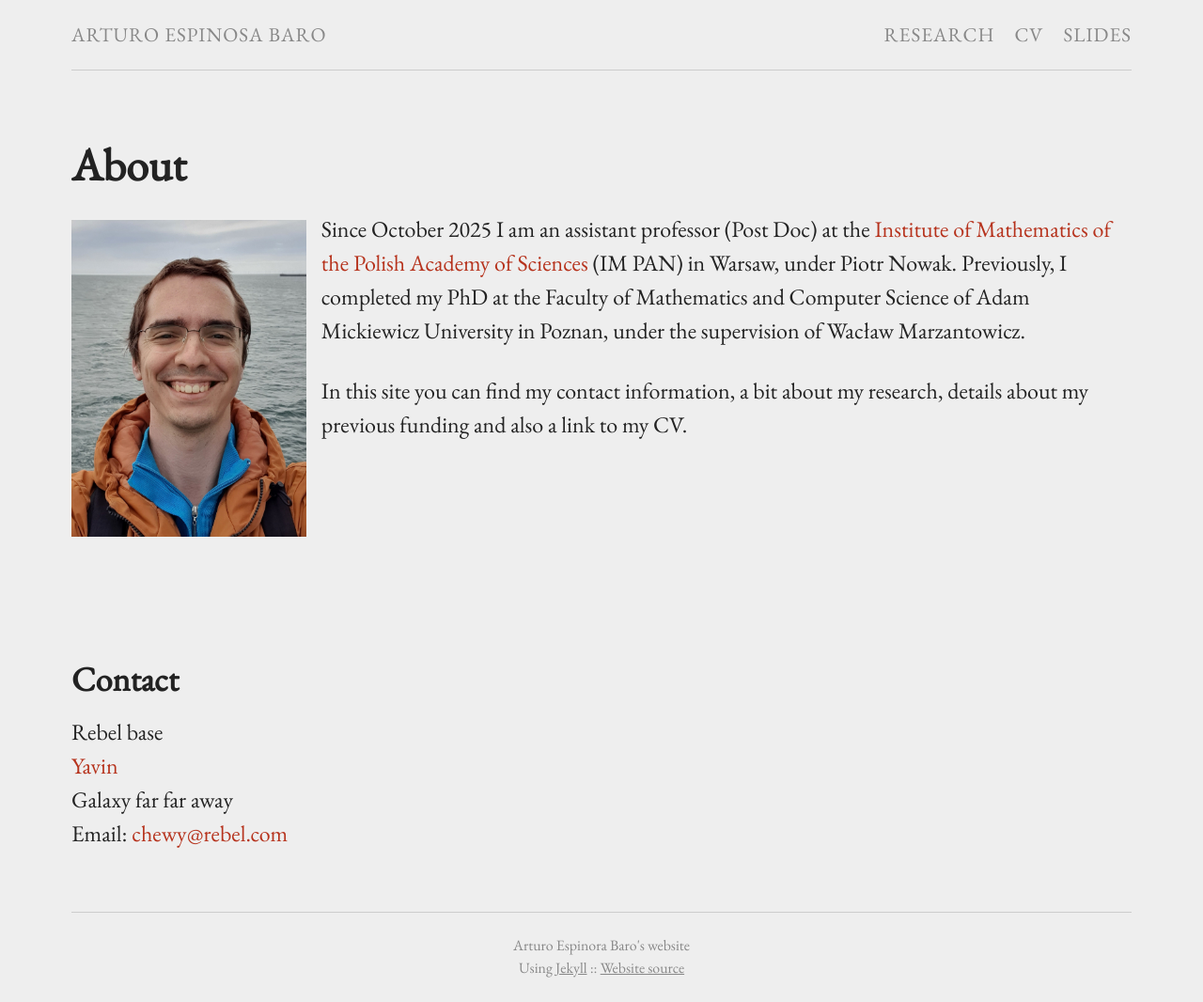
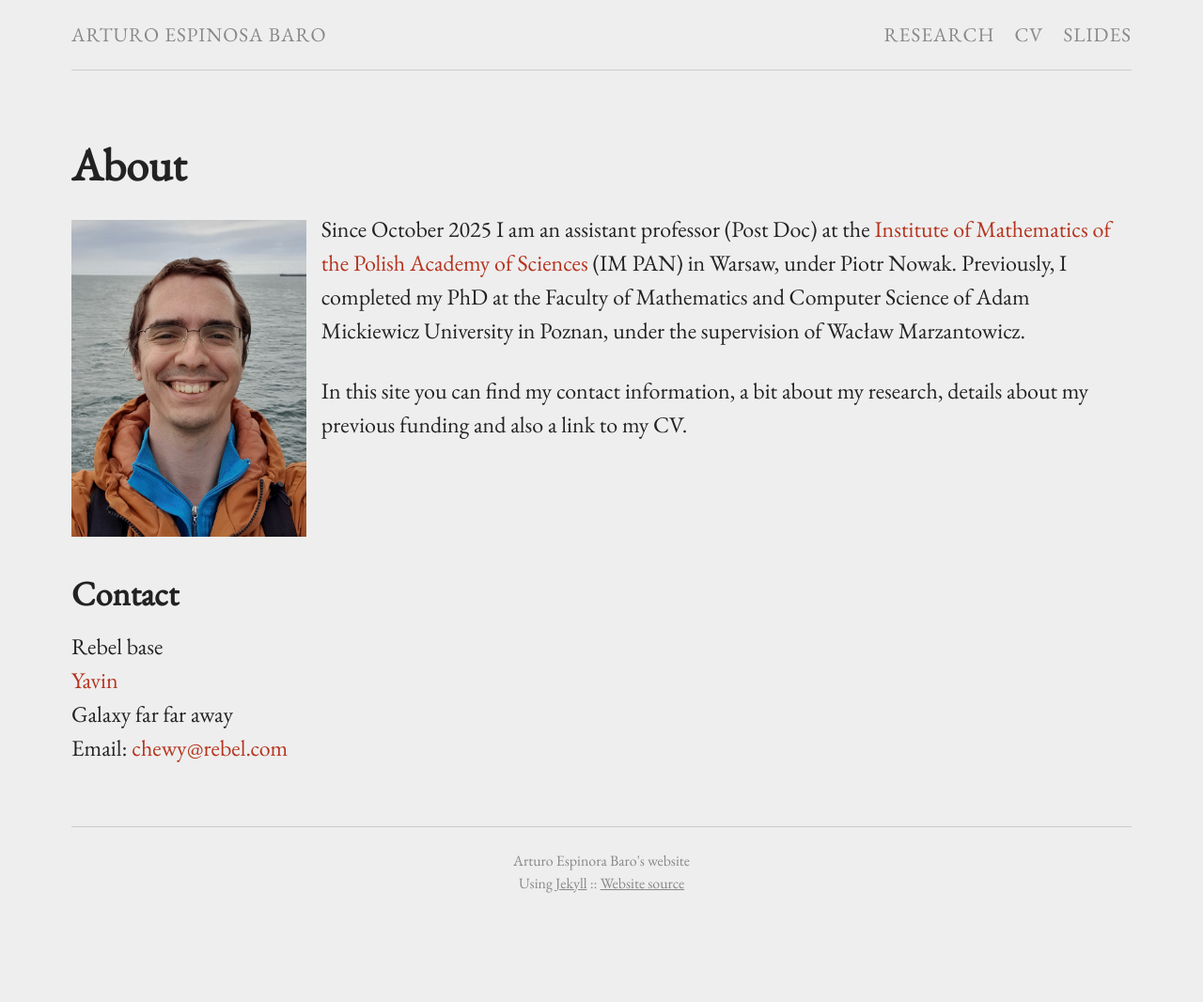
Before and after one commit to ArturoEspinosaBaro/arturoespinosabaro.github.io, a Jekyll site: the page built from index.md, in a window 1280 px wide. Shown: the whole page at 94% size. Built offline with Jekyll 4.4.1, drawn with Linux system fonts in a browser that asks for light colours; after the commit the page ends 975 px from its top, so only the background shows below that.

Commit message:
pruebacss

```diff
--- a/css/main.scss
+++ b/css/main.scss
@@ -54,5 +54,5 @@ $desktop:          50em;
 ;
 
 #contact {
-    margin-top: 20%;
+    margin-top: 15dvh;
 }
```
